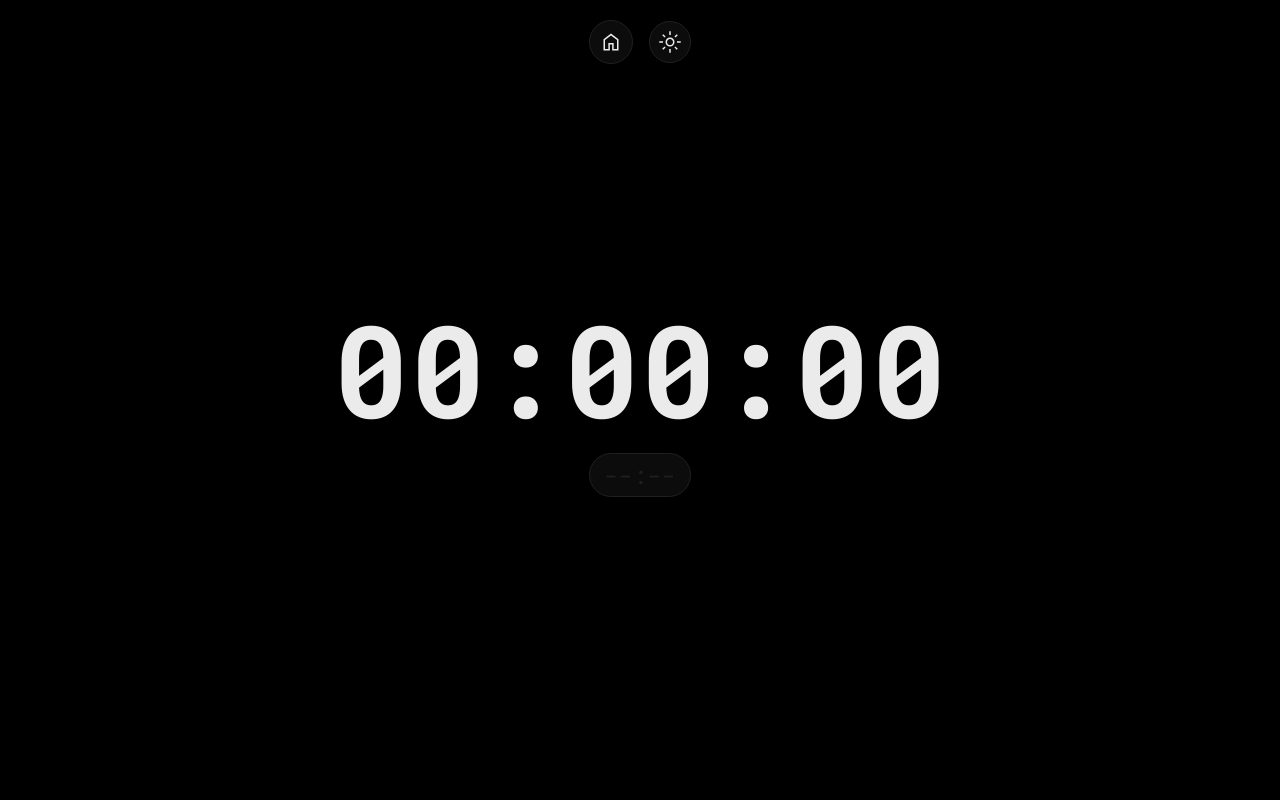
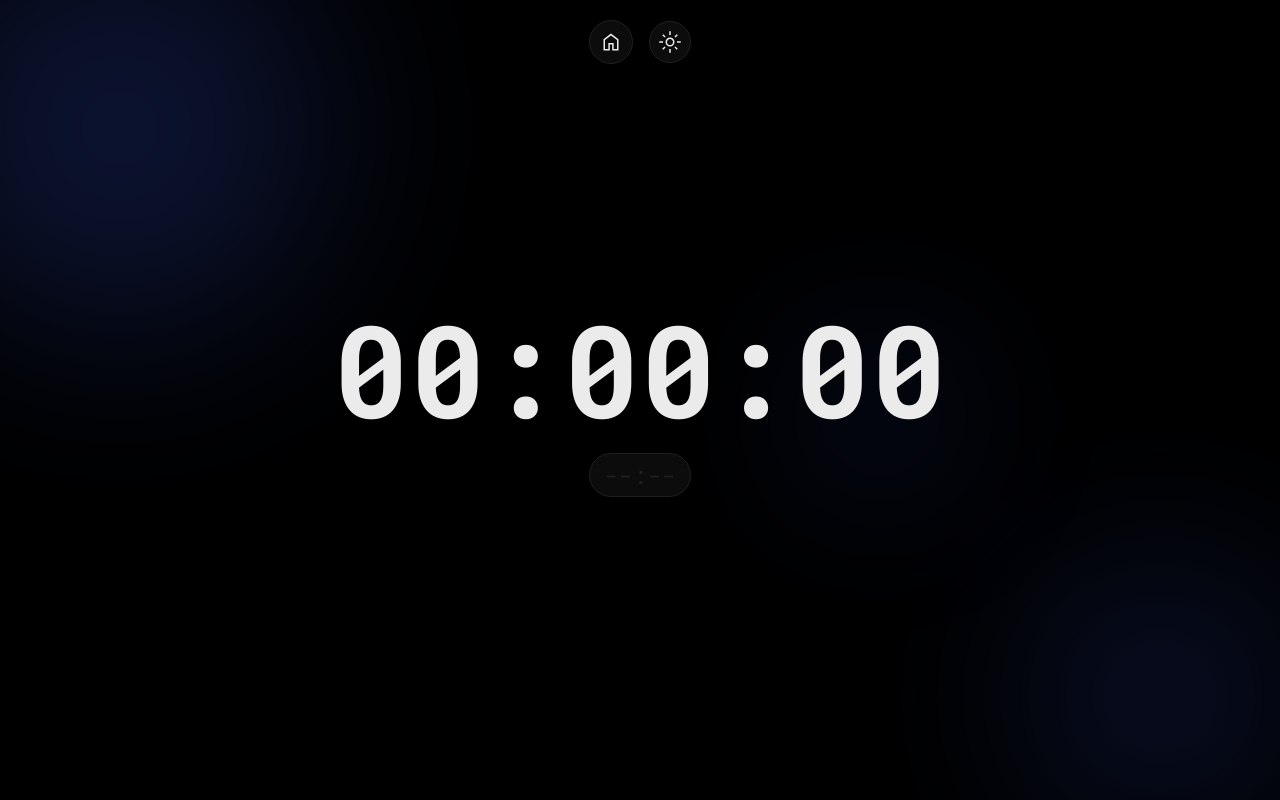
Before and after one commit to jdecroocq/cpge, a plain HTML site: page countdown.html in a window 1280 px wide. Both pictures are taken after a click on the button "Changer de thème". Drawn offline with Linux system fonts and the light colour scheme.

Commit message:
Add animated orbs with dark mode support

```diff
--- a/style.css
+++ b/style.css
@@ -475,6 +475,57 @@ button.action-btn {
   transform: translateY(0);
 }
 
+.orb {
+  position: fixed;
+  border-radius: 50%;
+  background: var(--color-6);
+  pointer-events: none;
+  z-index: 0;
+}
+
+.orb-1 {
+  width: 420px; height: 420px;
+  top: -120px; left: -80px;
+  filter: blur(100px);
+  opacity: 0.15;
+  animation: orb-drift-1 14s ease-in-out infinite;
+}
+
+.orb-2 {
+  width: 300px; height: 300px;
+  bottom: -80px; right: -60px;
+  filter: blur(90px);
+  opacity: 0.10;
+  animation: orb-drift-2 18s ease-in-out infinite;
+}
+
+.orb-3 {
+  width: 200px; height: 200px;
+  top: 50%; left: 60%;
+  filter: blur(80px);
+  opacity: 0.07;
+  animation: orb-drift-3 22s ease-in-out infinite;
+}
+
+:root.dark-mode .orb-1 { opacity: 0.20; }
+:root.dark-mode .orb-2 { opacity: 0.14; }
+:root.dark-mode .orb-3 { opacity: 0.10; }
+
+@keyframes orb-drift-1 {
+  0%, 100% { transform: translate(0, 0); }
+  33%       { transform: translate(35px, 25px); }
+  66%       { transform: translate(-20px, 40px); }
+}
+@keyframes orb-drift-2 {
+  0%, 100% { transform: translate(0, 0); }
+  50%      { transform: translate(-30px, -35px); }
+}
+@keyframes orb-drift-3 {
+  0%, 100% { transform: translate(0, -50%); }
+  25%      { transform: translate(15px, -40%); }
+  75%      { transform: translate(-15px, -60%); }
+}
+
 
 
 
```
